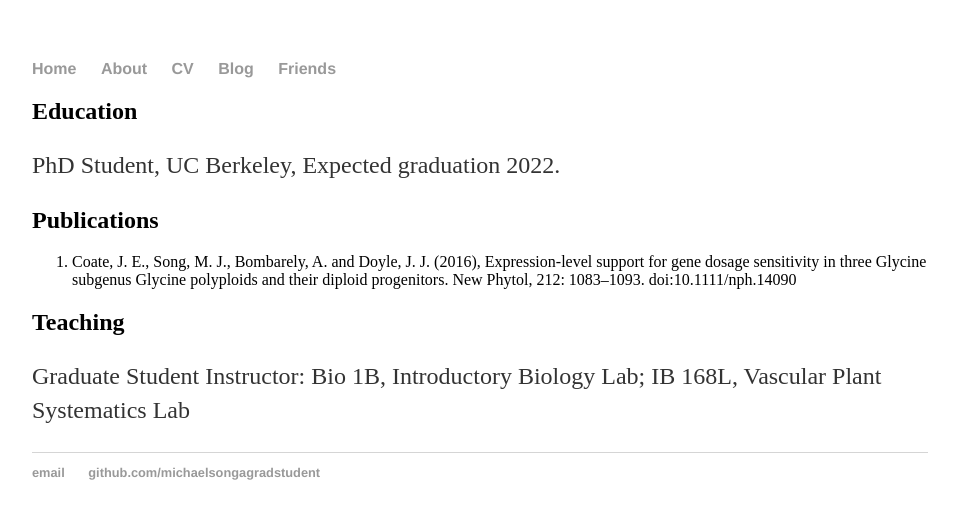
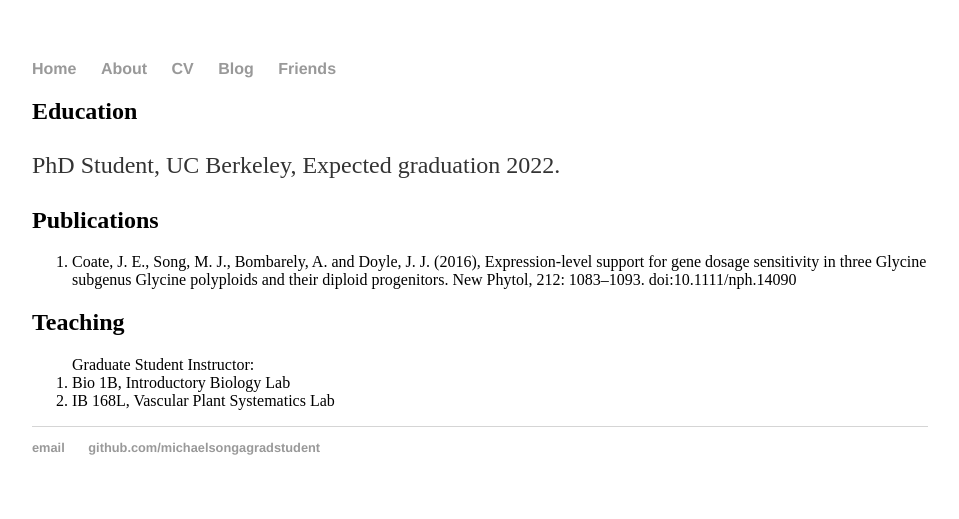
Before and after one commit to MichaelSongAGradStudent/MichaelSongAGradStudent.github.io, a Jekyll site: the page built from cv/index.html, in a window 1280 px wide. Shown: the top 519 px of the page, without its empty margins (160-1119 px from the left). Built offline with Jekyll 4.4.1, drawn with Linux system fonts in a browser that asks for light colours.

```diff
--- a/cv/index.html
+++ b/cv/index.html
@@ -10,5 +10,8 @@ title: A Simple CV
 	  <li>Coate, J. E., Song, M. J., Bombarely, A. and Doyle, J. J. (2016), Expression-level support for gene dosage sensitivity in three Glycine subgenus Glycine polyploids and their diploid progenitors. New Phytol, 212: 1083–1093. doi:10.1111/nph.14090</li>
   </ol>
   <h2>Teaching</h2>
-  <p>Graduate Student Instructor: Bio 1B, Introductory Biology Lab; IB 168L, Vascular Plant Systematics Lab</p>
+	<ol>Graduate Student Instructor:
+		<li>Bio 1B, Introductory Biology Lab</li>
+		<li>IB 168L, Vascular Plant Systematics Lab</li>
+  	</ol>
 </div>
```
